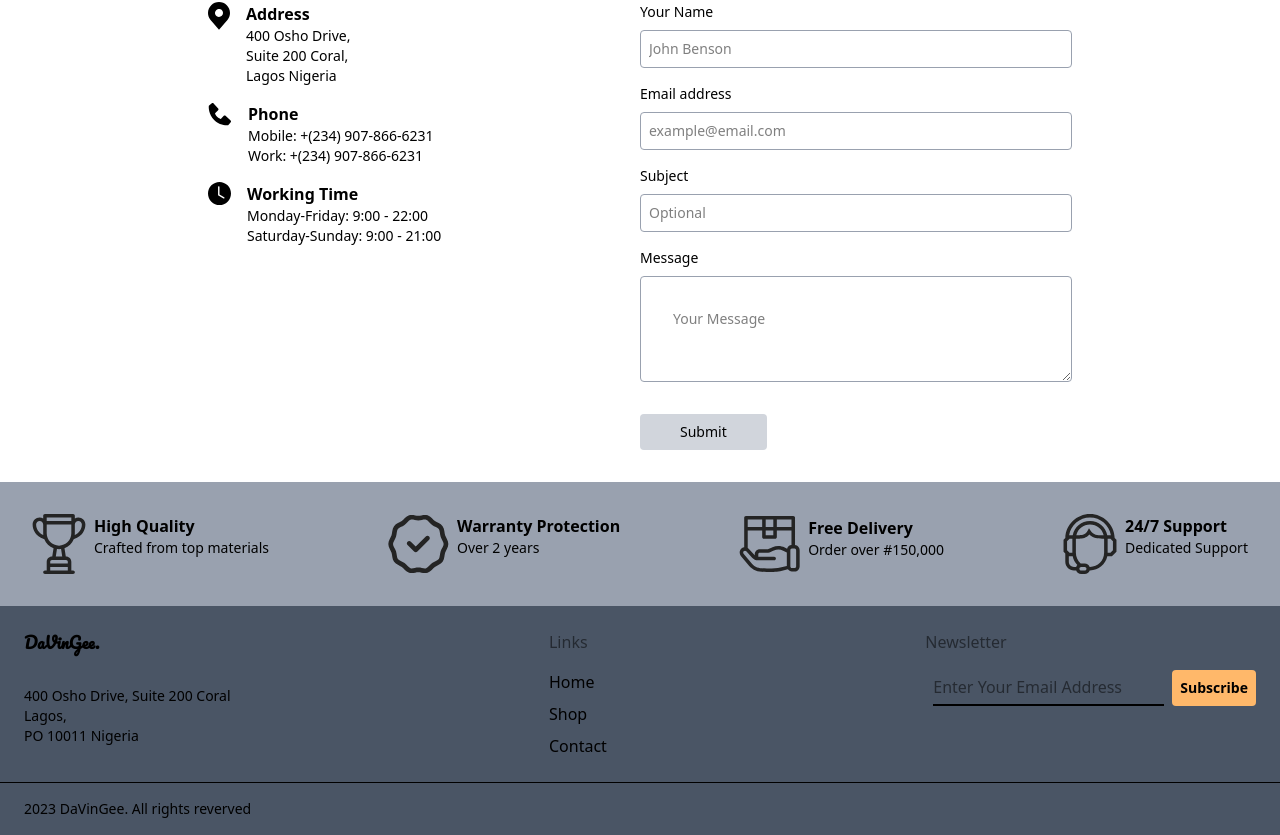
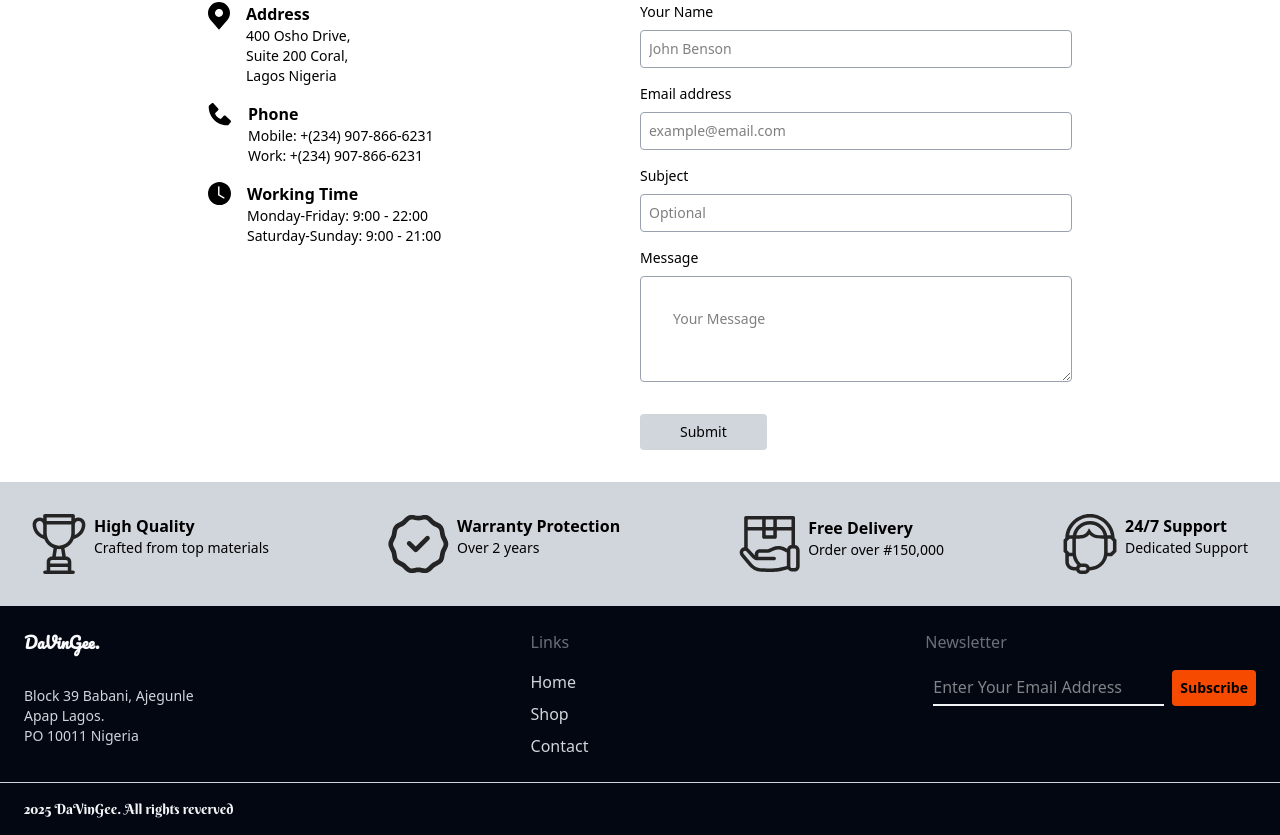
Before and after one commit to Emuezeejike/e-commerceDaVinGee, a React (Vite) app: page /contact in a window 1280 px wide. Shown: the part 547-1382 px from the top of the page. Built offline with nearby package versions, Linux system fonts and the light colour scheme; a web font is replaced by a local one.

Commit message:
made a bit of designs on the footer

```diff
--- a/src/Components/Footer.jsx
+++ b/src/Components/Footer.jsx
@@ -3,17 +3,17 @@ import { Link } from "react-router-dom";
 
 const Footer = () => {
   return (
-    <div className="bg-gray-600 w-full flex flex-col">
-      <div className=" text-black h-[70%] flex justify-between p-6 family-poppins flex-wrap md:flex-nowrap gap-4">
+    <div className="bg-gray-950 w-full flex flex-col text-gray-300">
+      <div className="h-[70%] flex justify-between p-6 family-poppins flex-wrap md:flex-nowrap gap-4">
         <div className="flex flex-col">
-          <h2 className="font-bold font-pacifico">DaVinGee.</h2>
-          <div className="family-poppins text-sm pt-8">
-            <p>400 Osho Drive, Suite 200 Coral </p>
-            <p>Lagos,</p>
+          <h2 className="font-bold font-pacifico text-gray-50">DaVinGee.</h2>
+          <div className="family-poppins text-sm pt-8 text-gray-300">
+            <p>Block 39 Babani, Ajegunle </p>
+            <p>Apap Lagos.</p>
             <p>PO 10011 Nigeria</p>
           </div>
         </div>
-        <div className="flex flex-col gap-4">
+        <div className="flex flex-col gap-4 text-gray-300">
           <h1 className="opacity-50 family-poppins">Links</h1>
           <ul className="flex flex-col gap-2 family-poppins ">
             <li>
@@ -33,16 +33,16 @@ const Footer = () => {
             </li>
           </ul>
         </div>
-        <div className="flex flex-col gap-4">
+        <div className="flex flex-col gap-4 text-gray-300">
           <h1 className="opacity-50 family-poppins">Newsletter</h1>
           <div className="flex gap-2">
             <label htmlFor="email"></label>
             <input
-              className="border-b-2 border-black focus:outline-none focus:border-black transition duration-200"
+              className="text-white border-b-2 border-gray-100 focus:outline-none focus:border-black transition duration-200"
               type="text"
               placeholder="Enter Your Email Address"
             />
-            <button className="bg-orange-300 p-2 text-sm rounded-sm font-bold hover:bg-amber-500">
+            <button className="bg-orange-600 text-black p-2 text-sm rounded-sm font-bold hover:bg-amber-500">
               Subscribe
             </button>
           </div>
@@ -50,8 +50,8 @@ const Footer = () => {
       </div>
       <div>
         <hr />
-        <p className="text-sm p-4 text-black pl-6">
-          2023 DaVinGee. All rights reverved
+        <p className="text-sm p-4 text-gray-100 pl-6 font-berkshire">
+          2025 DaVinGee. All rights reverved
         </p>
       </div>
     </div>
--- a/src/Components/VoiceShot.jsx
+++ /dev/null
@@ -1,47 +0,0 @@
-// Example: Add this to your ProductDetail or App component
-import React, { useRef, useEffect } from "react";
-import html2canvas from "html2canvas";
-
-const VoiceShot = () => {
-  const snapshotRef = useRef(null);
-
-  useEffect(() => {
-    // Check for browser support
-    const SpeechRecognition = window.SpeechRecognition || window.webkitSpeechRecognition;
-    if (!SpeechRecognition) return;
-
-    const recognition = new SpeechRecognition();
-    recognition.continuous = true;
-    recognition.lang = "en-US";
-
-    recognition.onresult = (event) => {
-      const transcript = event.results[event.results.length - 1][0].transcript.trim().toLowerCase();
-      if (transcript.includes("take snapshot") || transcript.includes("take screenshot")) {
-        handleSnapshot();
-      }
-    };
-
-    recognition.start();
-
-    // Cleanup
-    return () => recognition.stop();
-  }, []);
-
-  const handleSnapshot = async () => {
-    if (snapshotRef.current) {
-      const canvas = await html2canvas(snapshotRef.current);
-      const link = document.createElement("a");
-      link.download = "snapshot.png";
-      link.href = canvas.toDataURL();
-      link.click();
-    }
-  };
-
-  return (
-    <div ref={snapshotRef}>
-      <h2 className="font-semibold">Say <span className="font-croissant">"take snapshot"</span> or <span className="font-croissant">"take screenshot"</span> to capture this area!</h2>
-    </div>
-  );
-};
-
-export default VoiceShot;
--- a/src/Components/Warranty.jsx
+++ b/src/Components/Warranty.jsx
@@ -6,7 +6,7 @@ import image4 from "../assets/images/delivery.svg";
 
 const Warranty = () => {
   return (
-    <div className="bg-gray-400 flex flex-col md:flex-row justify-between items-center m-auto p-8 gap-4 family-poppins">
+    <div className="bg-gray-300 flex flex-col md:flex-row justify-between items-center m-auto p-8 gap-4 family-poppins">
       <div className="flex">
         <img src={image3} alt="warranty" className="" />
         <div className="flex flex-col pl-2">
--- a/src/Pages/CartPage/Cart.jsx
+++ b/src/Pages/CartPage/Cart.jsx
@@ -16,7 +16,7 @@ const Cart = ({ cartItems = [], onDelete }) => {
   const snapshotRef = useRef(null);
 
   useEffect(() => {
-    // Check for browser support
+
     const SpeechRecognition =
       window.SpeechRecognition || window.webkitSpeechRecognition;
     if (!SpeechRecognition) return;
@@ -39,7 +39,7 @@ const Cart = ({ cartItems = [], onDelete }) => {
 
     recognition.start();
 
-    // Cleanup
+
     return () => recognition.stop();
   }, []);
 
--- a/src/Pages/Homepage/Home.jsx
+++ b/src/Pages/Homepage/Home.jsx
@@ -10,7 +10,6 @@ const Section1 = lazy(() => import("./Section1"));
 const Home = ({ onAddToCart }) => {
   return (
     <div className="bg-gray-100">
-
       <Suspense fallback={<div>Loading...</div>}>
         <Section1 />
       </Suspense>
--- a/src/Pages/ProductDetailsPage/ProductDetail.jsx
+++ b/src/Pages/ProductDetailsPage/ProductDetail.jsx
@@ -7,7 +7,6 @@ const ProductDetail = ({ onAddToCart }) => {
   const snapshotRef = useRef(null);
 
   useEffect(() => {
-    // Check for browser support
     const SpeechRecognition =
       window.SpeechRecognition || window.webkitSpeechRecognition;
     if (!SpeechRecognition) return;
@@ -30,7 +29,6 @@ const ProductDetail = ({ onAddToCart }) => {
 
     recognition.start();
 
-    // Cleanup
     return () => recognition.stop();
   }, []);
 
```
